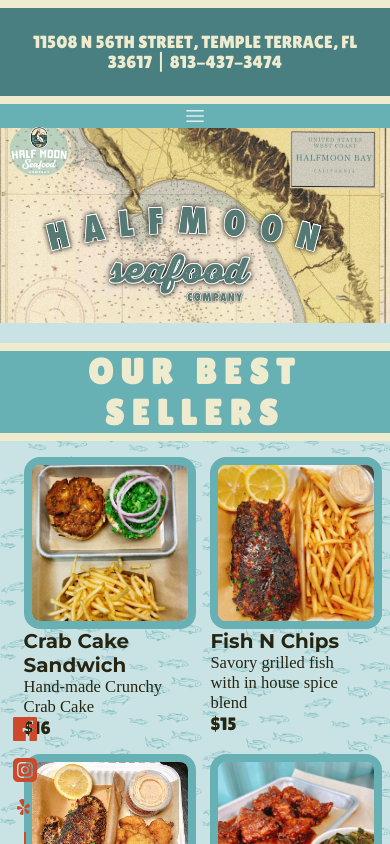
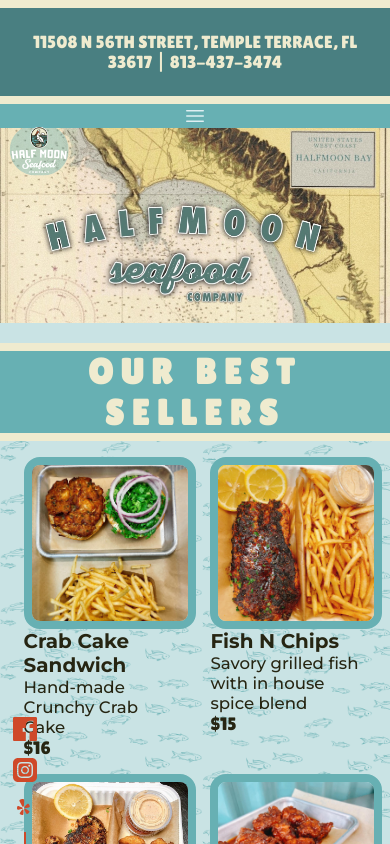
Before and after one commit to Rafaelh1x1/hmsw, a React (Create React App) app: page / in a window 390 px wide. Shown: the top 844 px of the page. Built offline with nearby package versions, Linux system fonts and the light colour scheme.

Commit message:
Best sellers mobile text font fix

```diff
--- a/src/Queries.css
+++ b/src/Queries.css
@@ -95,7 +95,6 @@
   }
 
   .best-sellers-item-description {
-    font-family: "Secular One";
     color: #262512;
     font-weight: 500;
     font-size: calc(0.15vw + 1em);
```
